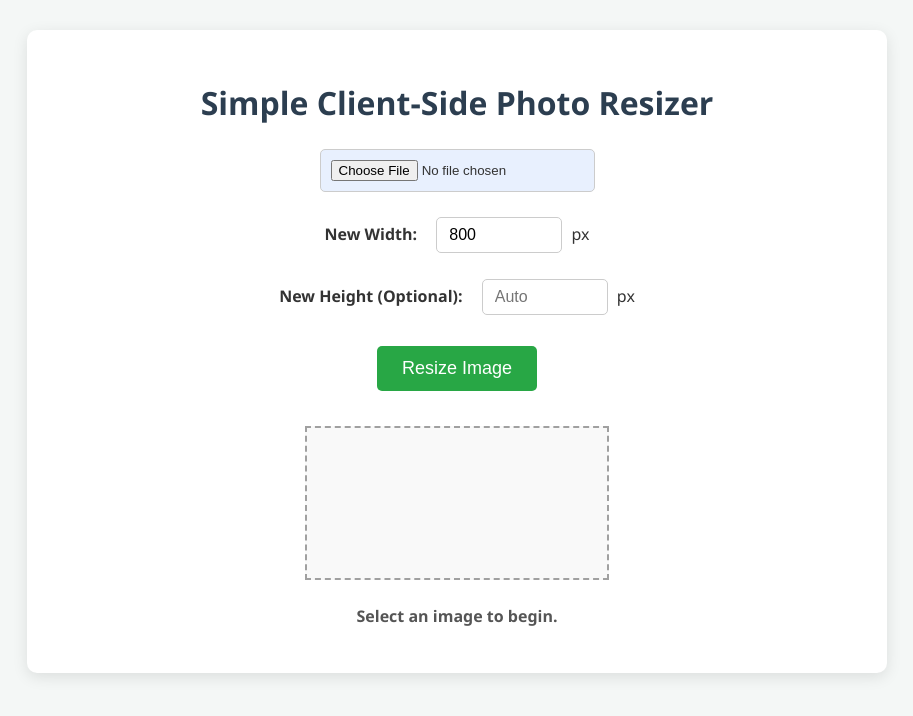
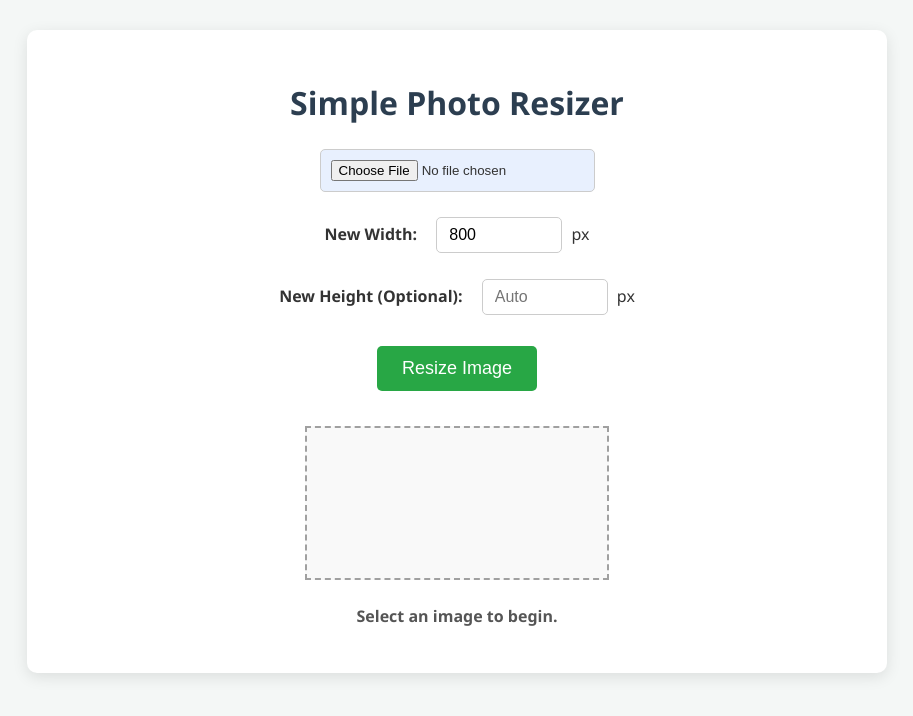
Before and after one commit to almostdead2/photo-resizer, a plain HTML site: page index.html in a window 1280 px wide. Shown: the whole page, without its empty margins (183-1096 px from the left). Drawn offline with Linux system fonts and the light colour scheme.

Commit message:
Update index.html

```diff
--- a/index.html
+++ b/index.html
@@ -88,7 +88,7 @@
 </head>
 <body>
     <div class="container">
-        <h1>Simple Client-Side Photo Resizer</h1>
+        <h1>Simple Photo Resizer</h1>
 
         <input type="file" id="imageInput" accept="image/*">
         <p>
```
